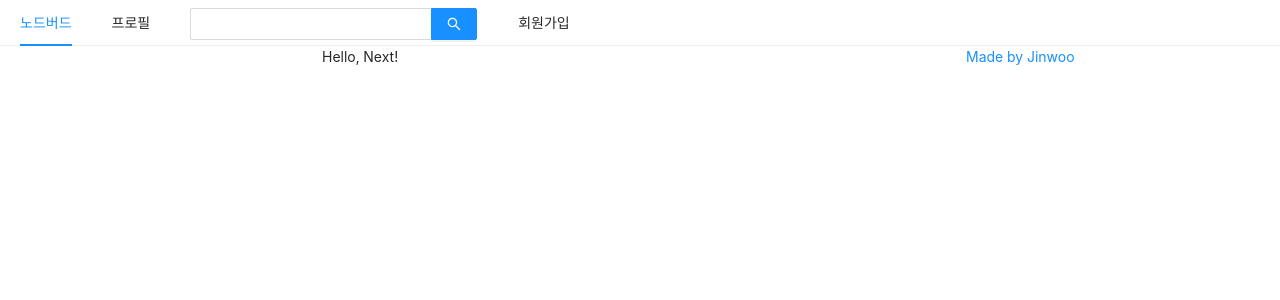
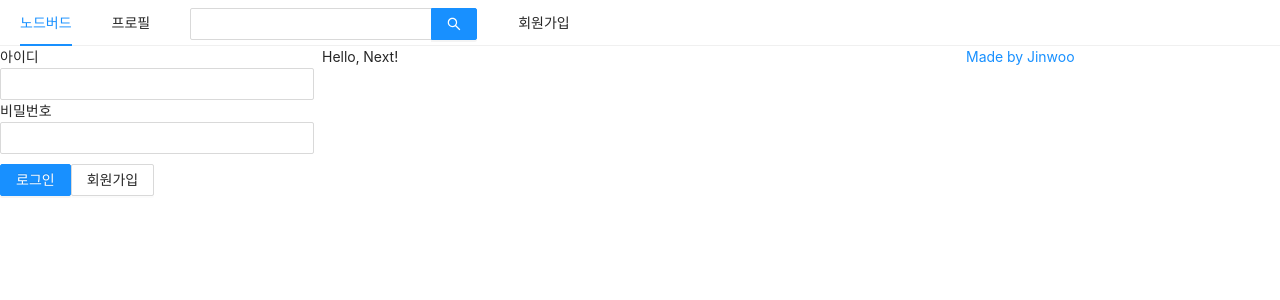
Before and after one commit to happyeveryone96/react-nodebird, a Next.js app in the folder prepare/front/: page / in a window 1280 px wide. Shown: the top 300 px of the page. Built offline with nearby package versions, Linux system fonts and the light colour scheme.

Commit message:
feat: 로그인 폼 추가

```diff
--- a/prepare/front/components/AppLayout.js
+++ b/prepare/front/components/AppLayout.js
@@ -1,8 +1,17 @@
+import { useState } from 'react';
 import PropTypes from 'prop-types';
 import Link from 'next/link';
 import { Menu, Input, Row, Col } from 'antd';
+import styled from 'styled-components';
+import UserProfile from '../components/UserProfile';
+import LoginForm from '../components/LoginForm';
+
+const SearchInput = styled(Input.Search)`
+  vertical-align: middle;
+`;
 
 const AppLayout = ({ children }) => {
+  const [isLoggedIn, setIsLoggedIn] = useState(false);
   return (
     <div>
       <Menu mode="horizontal">
@@ -13,7 +22,7 @@
           <Link href="/profile"><a>프로필</a></Link>
         </Menu.Item>
         <Menu.Item>
-          <Input.Search enterButton style={{ verticalAlign: 'middle'}}/>
+          <SearchInput enterButton/>
         </Menu.Item>
         <Menu.Item>
           <Link href="/signup"><a>회원가입</a></Link>
@@ -21,7 +30,7 @@
       </Menu>
       <Row gutter={8}>
         <Col xs={24} md={6}>
-
+          {isLoggedIn ? <UserProfile/> : <LoginForm/>}
         </Col>
         <Col xs={24} md={12}>
           {children}
--- /dev/null
+++ b/prepare/front/components/LoginForm.js
@@ -0,0 +1,52 @@
+import { useState, useCallback } from 'react';
+import { Form, Input, Button } from 'antd';
+import Link from 'next/link';
+import styled from 'styled-components';
+
+const ButtonWrapper = styled.div`
+  margin-top: 10px;
+`;
+
+const LoginForm = () => {
+  const [id, setId] = useState('');
+  const [password, setPassword] = useState('');
+
+  const onChangeId = useCallback((e) => {
+    setId(e.target.value);
+  },[]);
+
+  const onChangePassword = useCallback((e) => {
+    setPassword(e.target.value);
+  },[]);
+
+  return (
+    <Form>
+      <div>
+        <label htmlFor="user-id">아이디</label>
+        <br/>
+        <Input
+          name="user-id"
+          value={id}
+          onChange={onChangeId}
+          required
+        />
+      </div>
+      <div>
+        <label htmlFor="user-password">비밀번호</label>
+        <br/>
+        <Input
+          name="user-password"
+          value={password}
+          onChange={onChangePassword}
+          required
+        />
+      </div>
+      <ButtonWrapper>
+        <Button type="primary" htmlType="submit" loading={false}>로그인</Button>
+        <Link href="/signup"><a><Button>회원가입</Button></a></Link>
+      </ButtonWrapper>
+    </Form>
+  );
+};
+
+export default LoginForm;
--- /dev/null
+++ b/prepare/front/components/UserProfile.js
@@ -0,0 +1,5 @@
+const UserProfile = () => {
+
+};
+
+export default UserProfile;
```
